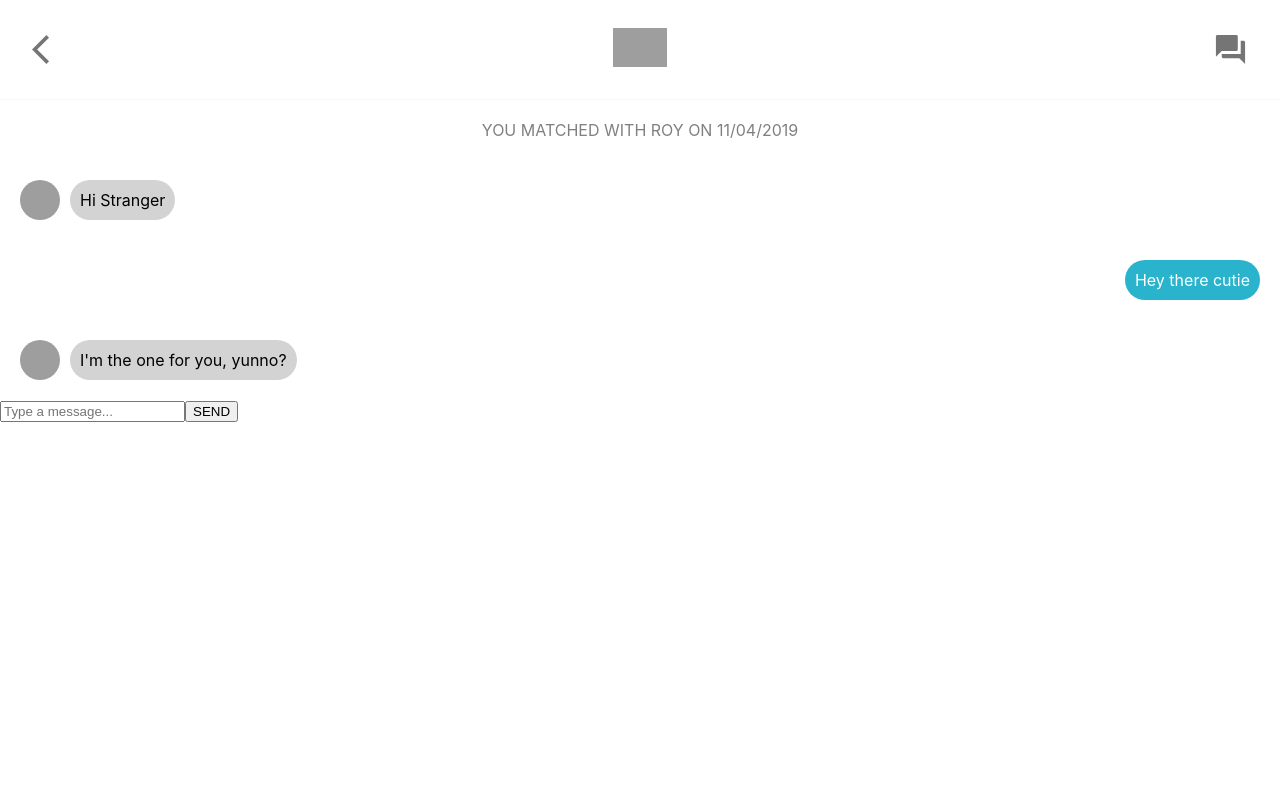
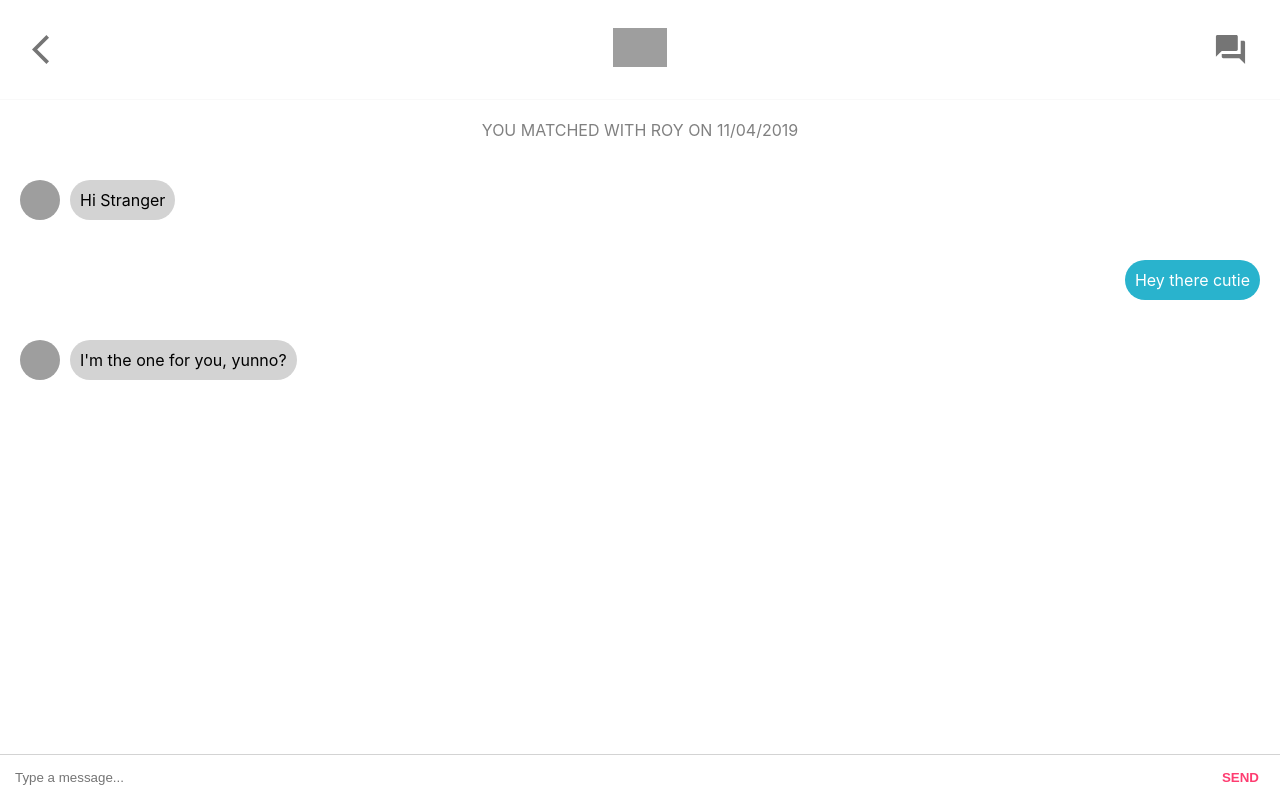
Before and after one commit to oluseyi-ged/tinder-app, a React (Create React App) app: page /chat/Roy in a window 1280 px wide. Built offline with nearby package versions, Linux system fonts and the light colour scheme; grey boxes are pictures that could not be loaded.

Commit message:
input styled forchat screen

```diff
--- a/src/App.js
+++ b/src/App.js
@@ -11,7 +11,7 @@
     <div className="app">
       <Router>
         <Switch>
-          <Route path="/chat/:person">
+          <Route path="/chat/Roy">
             <Header backButton="/chats" />
             <ChatScreen />
           </Route>
--- a/src/ChatScreen.css
+++ b/src/ChatScreen.css
@@ -24,3 +24,26 @@
   padding: 10px;
   border-radius: 20px;
 }
+
+.chatScreen__input {
+  display: flex;
+  padding: 5px;
+  position: fixed;
+  bottom: 0;
+  width: 100%;
+  border-top: 1px solid lightgray;
+}
+
+.chatScreen__inputField {
+  flex: 1;
+  padding: 10px;
+  border: none;
+}
+
+.chatScreen__inputButton {
+  border: none;
+  margin-right: 20px;
+  background-color: white;
+  font-weight: bolder;
+  color: #fe3d71;
+}
--- a/src/ChatScreen.js
+++ b/src/ChatScreen.js
@@ -44,8 +44,7 @@
         )
       )}
 
-      <div className="chatScreen__inputForm">
-        <form>
+      <form className="chatScreen__input">
         <input
           className="chatScreen__inputField"
           type="text"
@@ -54,7 +53,6 @@
         <button className="chatScreen__inputButton">SEND</button>
       </form>
     </div>
-    </div>
   )
 }
 
```
Lines whose indentation alone changed are shown as unchanged.
